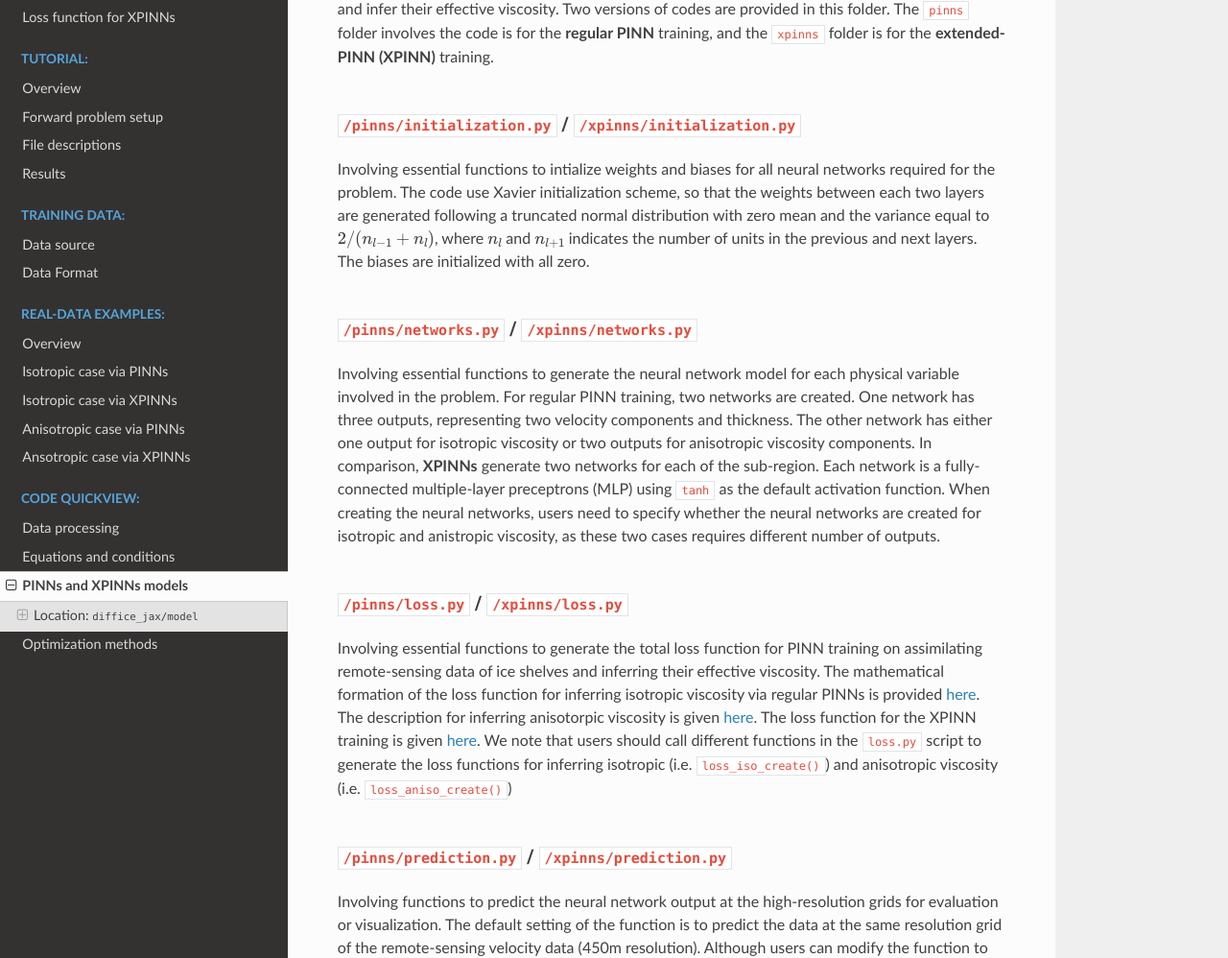
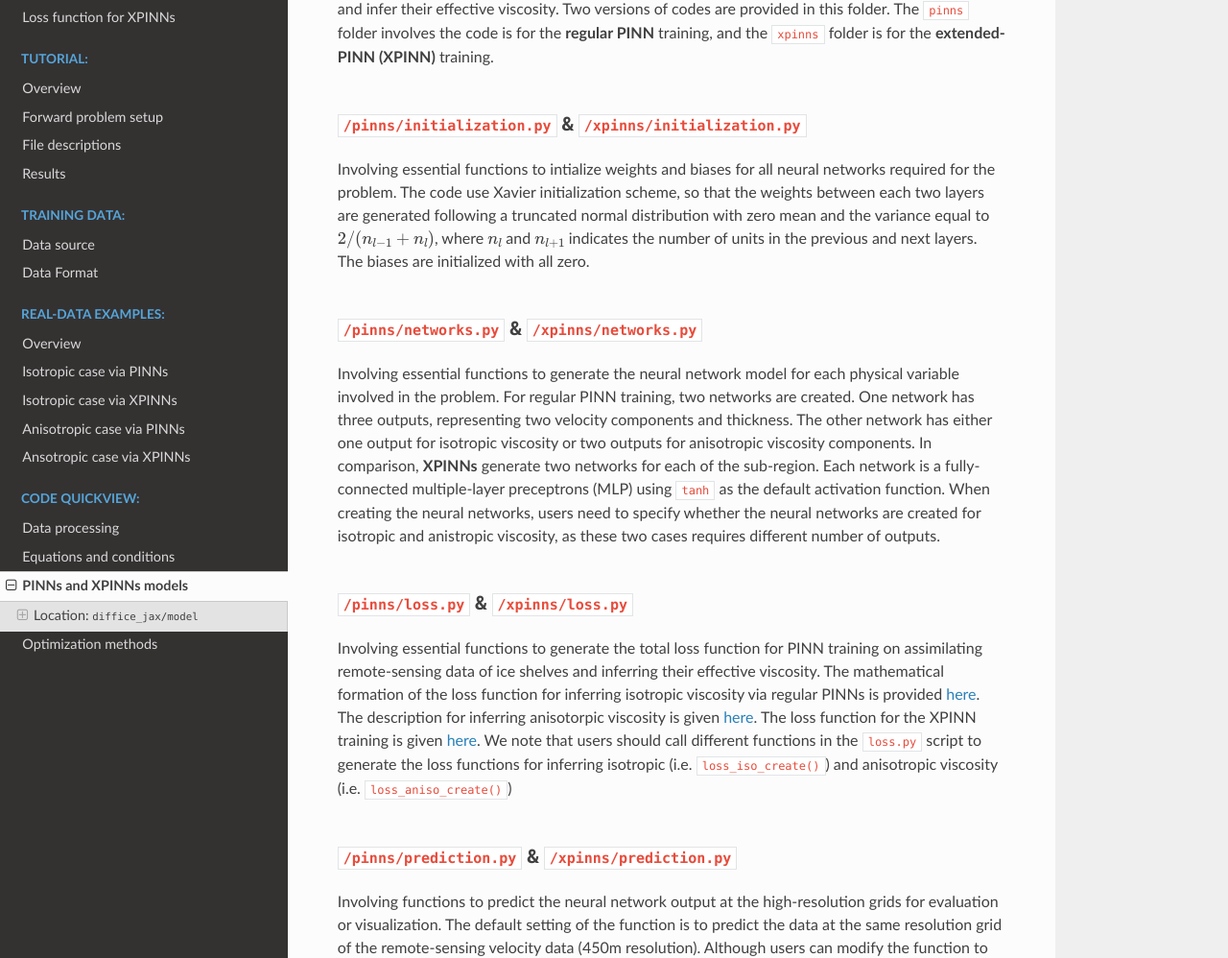
Before and after one commit to YaoGroup/DIFFICE_jax, a Sphinx documentation site: the page built from docs/source/code_models.md, in a window 1280 px wide and 1400 px high. Shown: the part 266-1264 px from the top of the window at 96% size. Built offline with Sphinx 7.4.7 and the Read the Docs theme 3.1.0, drawn with Linux system fonts in a browser that asks for light colours.

```diff
--- a/docs/source/code_models.md
+++ b/docs/source/code_models.md
@@ -12,7 +12,7 @@ the **regular PINN** training, and the `xpinns` folder is for the **extended-PIN
 <br />
 
 
-### `/pinns/initialization.py` / `/xpinns/initialization.py`
+### `/pinns/initialization.py`  &  `/xpinns/initialization.py`
 
 Involving essential functions to intialize weights and biases for all neural networks required
 for the problem. The code use Xavier initialization scheme, so that the weights between each
@@ -24,7 +24,7 @@ units in the previous and next layers. The biases are initialized with all zero.
 <br />
 
 
-### `/pinns/networks.py` / `/xpinns/networks.py`
+### `/pinns/networks.py`  &  `/xpinns/networks.py`
 
 Involving essential functions to generate the neural network model for each physical variable
 involved in the problem. For regular PINN training, two networks are created. One network has
@@ -39,7 +39,7 @@ and anistropic viscosity, as these two cases requires different number of output
  <br />
 
 
-### `/pinns/loss.py` / `/xpinns/loss.py`
+### `/pinns/loss.py`  &  `/xpinns/loss.py`
 
 Involving essential functions to generate the total loss function for PINN training on assimilating
 remote-sensing data of ice shelves and inferring their effective viscosity. The mathematical formation
@@ -51,7 +51,7 @@ for inferring isotropic (i.e. `loss_iso_create()`) and anisotropic viscosity (i.
 
  <br />
 
-### `/pinns/prediction.py` / `/xpinns/prediction.py`
+### `/pinns/prediction.py`  &  `/xpinns/prediction.py`
 
 Involving functions to predict the neural network output at the high-resolution grids for evaluation or
 visualization. The default setting of the function is to predict the data at the same resolution grid of
```
